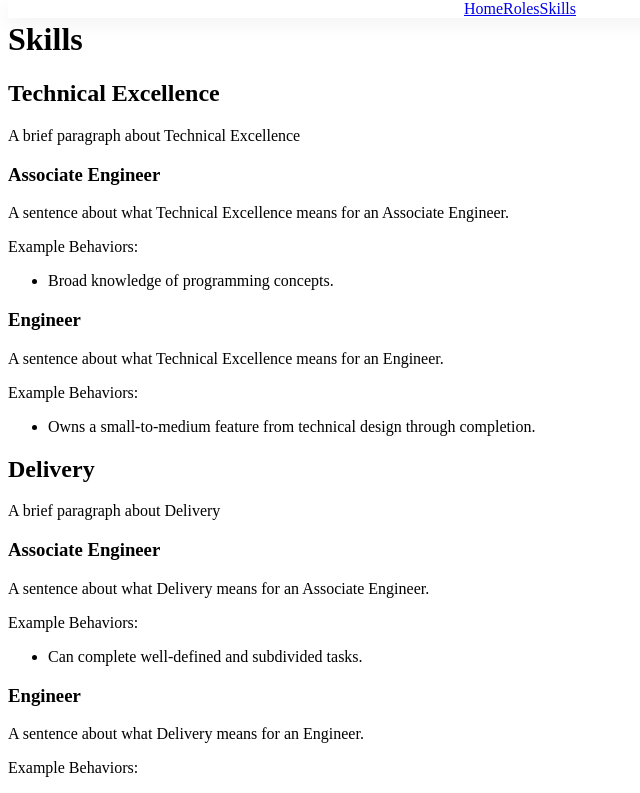
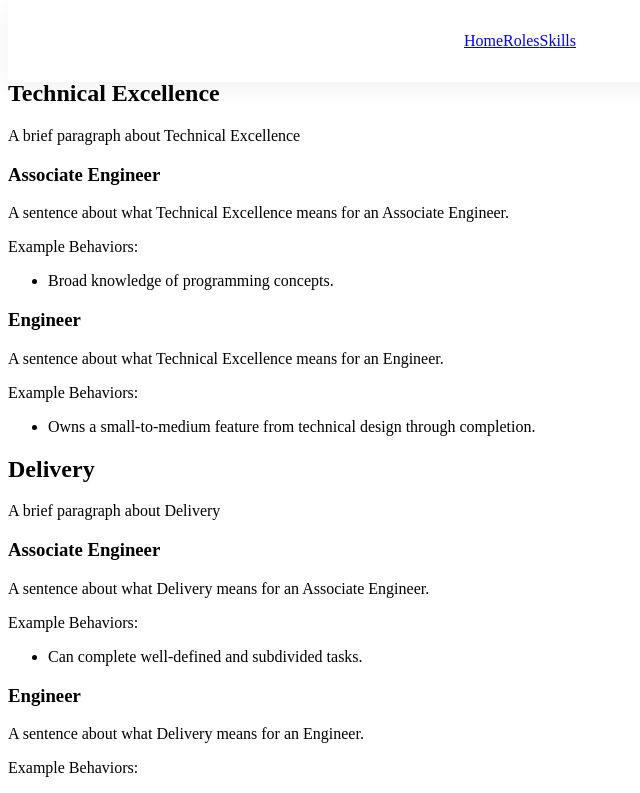
Before and after one commit to TangoGroup/career-journeys, a Next.js app: page /skills in a window 1280 px wide. Shown: the top 793 px of the page, without its empty margins (0-640 px from the left). Built offline with nearby package versions, Linux system fonts and the light colour scheme.

Commit message:
Global rem font sizes

```diff
--- a/components/Layout.js
+++ b/components/Layout.js
@@ -8,9 +8,9 @@ const Layout = (props) => {
     <div className="root">
       <div className="top-nav">
         <div className="top-nav-links">
-          <Link href="/">Home</Link>
-          <Link href="/roles">Roles</Link>
-          <Link href="/skills">Skills</Link>
+          <Link href="/"><a>Home</a></Link>
+          <Link href="/roles"><a>Roles</a></Link>
+          <Link href="/skills"><a>Skills</a></Link>
         </div>
       </div>
       {children}
--- a/components/Layout.styles.js
+++ b/components/Layout.styles.js
@@ -11,12 +11,14 @@ const styles = css`
     top: 0;
     width: 100%;
     box-shadow: rgba(0, 0, 0, 0.06) 0px 6px 20px;
+    background-color: #fff;
   }
 
   .top-nav-links {
     width: 100%;
     text-align: center;
     max-width: ${THEME.containerMaxWidth};
+    padding: 2rem 0;
   }
 `;
 
--- /dev/null
+++ b/components/global.styles.js
@@ -0,0 +1,13 @@
+import css from 'styled-jsx/css';
+
+const styles = css.global`
+  html {
+    font-size: 10px; // for rems
+  }
+
+  body {
+    font-size: 14px;
+  }
+`;
+
+export default styles;
--- a/pages/_app.js
+++ b/pages/_app.js
@@ -1,6 +1,7 @@
 import React from 'react';
 import App, { Container } from 'next/app';
 import Layout from '../components/Layout';
+import styles from '../components/global.styles';
 
 class MyApp extends App {
   static async getInitialProps({ Component, ctx }) {
@@ -21,6 +22,7 @@ class MyApp extends App {
         <Layout>
           <Component {...pageProps} />
         </Layout>
+        <style jsx>{styles}</style>
       </Container>
     );
   }
```
